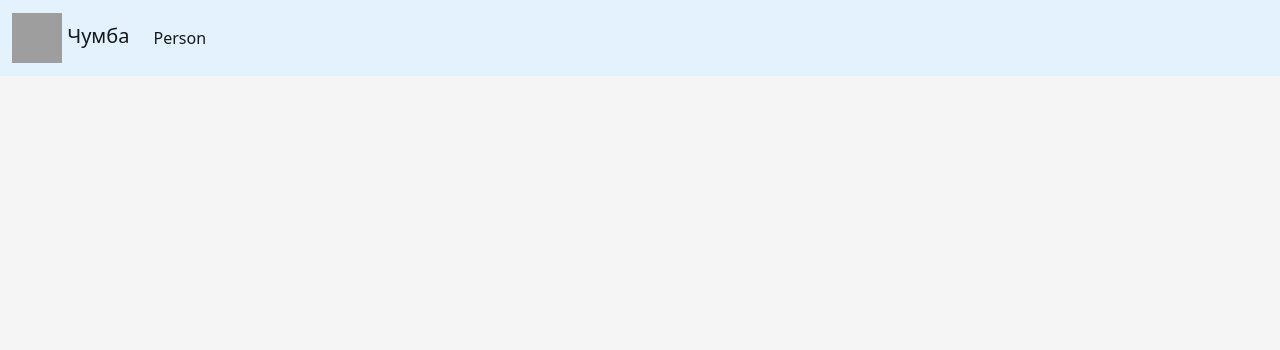
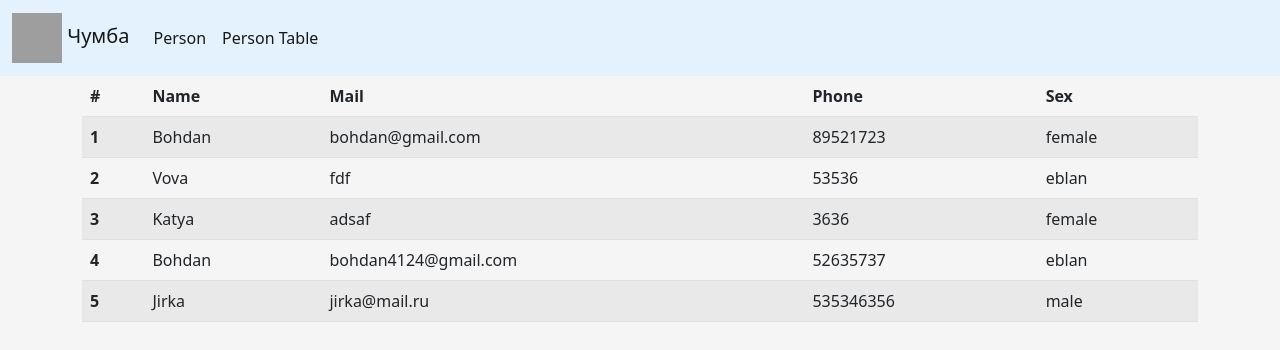
Before and after one commit to zarar384/PersonStatisticsApp, an Angular app: page /personTable in a window 1280 px wide. Before the commit this address led to /. Shown: the top 350 px of the page. Built offline with nearby package versions, Linux system fonts and the light colour scheme; data requests are answered from the project's data file; grey boxes are pictures that could not be loaded.

Commit message:
add person table component

```diff
--- a/db.json
+++ b/db.json
@@ -27,6 +27,13 @@
       "mail": "bohdan4124@gmail.com",
       "sex": "eblan",
       "id": 4
+    },
+    {
+      "name": "Jirka",
+      "phone": 535346356,
+      "mail": "jirka@mail.ru",
+      "sex": "male",
+      "id": 5
     }
   ]
 }
--- a/src/app/app-routing.module.ts
+++ b/src/app/app-routing.module.ts
@@ -1,8 +1,12 @@
 import { NgModule } from '@angular/core';
 import { RouterModule, Routes } from '@angular/router';
 import { PersonComponent } from './regForm/person/person.component';
+import { TablePersonComponent } from './regForm/table-person/table-person.component';
 
-const routes: Routes = [{ path: 'person', component: PersonComponent }];
+const routes: Routes = [
+  { path: 'person', component: PersonComponent },
+  { path: 'personTable', component: TablePersonComponent },
+];
 
 @NgModule({
   imports: [RouterModule.forRoot(routes)],
--- a/src/app/model/person.model.ts
+++ b/src/app/model/person.model.ts
@@ -1,6 +1,7 @@
-import { Advance } from "./advance.model";
+import { Advance } from './advance.model';
 
 export class Person {
+  id: number;
   name: string;
   mail: string;
   phone: number;
--- a/src/app/nav/nav.component.html
+++ b/src/app/nav/nav.component.html
@@ -9,6 +9,9 @@
                 <li class="nav-item">
                     <a class="nav-link active" routerLink="/person" routerLinkActive="true">Person</a>
                 </li>
+                <li class="nav-item">
+                    <a class="nav-link active" routerLink="/personTable" routerLinkActive="true">Person Table</a>
+                </li>
             </ul>
         </div>
     </div>
--- /dev/null
+++ b/src/app/regForm/table-person/table-person.component.html
@@ -0,0 +1,20 @@
+<table class="table table-striped">
+    <thead>
+      <tr>
+        <th scope="col">#</th>
+        <th scope="col">Name</th>
+        <th scope="col">Mail</th>
+        <th scope="col">Phone</th>
+        <th scope="col">Sex</th>
+      </tr>
+    </thead>
+    <tbody>
+      <tr *ngFor="let person of persons">
+        <th scope="row">{{person.id}}</th>
+        <td>{{person.name}}</td>
+        <td>{{person.mail}}</td>
+        <td>{{person.phone}}</td>
+        <td>{{person.sex}}</td>
+      </tr>
+    </tbody>
+  </table>
--- /dev/null
+++ b/src/app/regForm/table-person/table-person.component.ts
@@ -0,0 +1,25 @@
+import { Component } from '@angular/core';
+import { Person } from 'src/app/model/person.model';
+import { ApiService } from 'src/app/services/api.service';
+
+@Component({
+  selector: 'app-table-person',
+  templateUrl: './table-person.component.html',
+  styleUrls: ['./table-person.component.css'],
+})
+export class TablePersonComponent {
+  persons: Person[] = [];
+
+  constructor(private apiHit: ApiService) {}
+
+  ngOnInit(): void {
+    this.loadPersons();
+  }
+
+  loadPersons() {
+    this.apiHit.getData().subscribe((response: any) => {
+      this.persons = response;
+      console.log(this.persons);
+    });
+  }
+}
--- a/src/app/services/api.service.ts
+++ b/src/app/services/api.service.ts
@@ -3,23 +3,21 @@ import { Injectable } from '@angular/core';
 import { Person } from '../model/person.model';
 
 @Injectable({
+  providedIn: 'root',
+})
+export class ApiService {
+  url = 'http://localhost:3000/';
+  person: Person[] = [];
 
-  providedIn: 'root'
+  constructor(private http: HttpClient) {}
 
-})
-
-export class ApiService {
-
-  url = 'http://localhost:3000/'
-
-  constructor(private http:HttpClient) { }
-
-  postData(data: Person){
-    return this.http.post(this.url + 'person', data)
+  postData(data: Person) {
+    return this.http.post(this.url + 'person', data);
   }
 
-  getData(){
-    return this.http.get(this.url + 'person')
+  getData() {
+    var personJsonList = this.http.get(this.url + 'person');
+    // this.person.push(personJsonList);
+    return personJsonList;
   }
-
 }
```
Also changed, not shown: src/app/app.module.ts (+5 -3 lines), src/app/regForm/table-person/table-person.component.css (added). Lines whose indentation alone changed are shown as unchanged.
